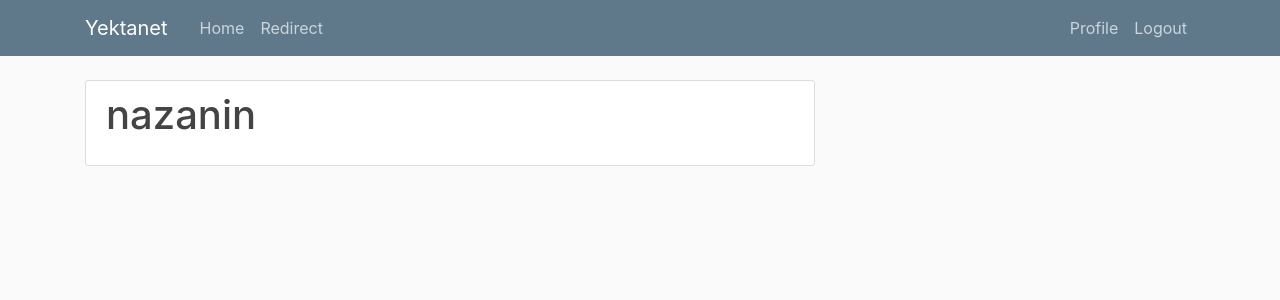
After one commit to nazanin97/URL_Shortener, a Django app: page /profile/ in a window 1280 px wide. The commit adds this page. Shown: the top 300 px of the page. Run offline with Django 3.2, Linux system fonts and the light colour scheme; a user stored in the database is signed in; some libraries are stand-ins or nearby versions.

Commit message:
second commit

```diff
--- a/project/urls.py
+++ b/project/urls.py
@@ -16,6 +16,8 @@ Including another URLconf
 from django.contrib import admin
 from django.contrib.auth import views as auth_views
 from django.urls import path, include
+# from django.conf import settings
+from django.conf.urls.static import static
 from users import views as user_views
 
 urlpatterns = [
@@ -23,5 +25,10 @@ urlpatterns = [
     path('', include('yekta.urls')),
     path('register/', user_views.register, name='register'),
     path('login/', auth_views.LoginView.as_view(template_name='users/login.html'), name='login'),
-    path('logout/', auth_views.LogoutView.as_view(template_name='users/logout.html'), name='logout')
+    path('logout/', auth_views.LogoutView.as_view(template_name='users/logout.html'), name='logout'),
+    path('profile/', user_views.profile, name='profile'),
 ]
+
+
+# if settings.DEBUG:
+#     urlpatterns += static(settings.MEDIA_URL, document_root=settings.MEDIA_ROOT)
--- /dev/null
+++ b/users/templates/users/profile.html
@@ -0,0 +1,14 @@
+{% extends "yekta/base.html" %}
+{% load crispy_forms_tags %}
+{% block content %}
+    <div class="content-section">
+      <div class="media">
+
+        <div class="media-body">
+          <h2 class="account-heading">{{ user.username }}</h2>
+          <p class="text-secondary">{{ user.email }}</p>
+        </div>
+      </div>
+      <!-- FORM HERE -->
+    </div>
+{% endblock content %}
--- a/users/views.py
+++ b/users/views.py
@@ -1,5 +1,5 @@
 from django.shortcuts import render, redirect
-# from django.contrib.auth.forms import UserCreationForm
+from django.contrib.auth.decorators import login_required
 from django.contrib import messages
 from .forms import UserRegisterForm
 
@@ -18,3 +18,9 @@ def register(request):
 		form = UserRegisterForm()
 
 	return render(request, 'users/register.html', {'form': form})
+
+
+
+@login_required
+def profile(request):
+    return render(request, 'users/profile.html')
--- a/yekta/templates/yekta/base.html
+++ b/yekta/templates/yekta/base.html
@@ -13,9 +13,9 @@
     <link rel="stylesheet" type="text/css" href="{% static 'yekta/main.css' %}">
 
     {% if title %}
-        <title>Django Blog - {{ title }}</title>
+        <title>Django {{ title }}</title>
     {% else %}
-        <title>Django Blog</title>
+        <title>Django </title>
     {% endif %}
 </head>
 <body>
@@ -29,11 +29,12 @@
           <div class="collapse navbar-collapse" id="navbarToggle">
             <div class="navbar-nav mr-auto">
               <a class="nav-item nav-link" href="{% url 'main-home' %}">Home</a>
-              <a class="nav-item nav-link" href="{% url 'main-about' %}">About</a>
+              <a class="nav-item nav-link" href="{% url 'main-about' %}">Redirect</a>
             </div>
             <!-- Navbar Right Side -->
             <div class="navbar-nav">
               {% if user.is_authenticated %}
+                <a class="nav-item nav-link" href="{% url 'profile' %}">Profile</a>
                 <a class="nav-item nav-link" href="{% url 'logout' %}">Logout</a>
               {% else %}
                 <a class="nav-item nav-link" href="{% url 'login' %}">Login</a>
--- a/yekta/views.py
+++ b/yekta/views.py
@@ -24,4 +24,7 @@ def home(request):
 	return render(request, 'yekta/home.html', context)
 
 def about(request):
-	return render(request, 'yekta/about.html', {'title': 'About'})
+    if request.method == 'POST':
+        return render(request, 'yekta/about.html', {'content': request.POST['userReq']})
+    else:
+	    return render(request, 'yekta/about.html', {'title': 'About'})
```
Also changed, not shown: users/forms.py (+9 -0 lines), users/models.py (+8 -1 lines), users/signals.py (added, +16 -0 lines), yekta/templates/yekta/about.html (+15 -1 lines), db.sqlite3, users/migrations/0001_initial.py (added).
